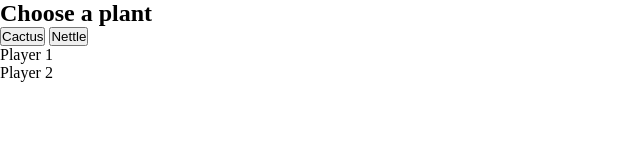
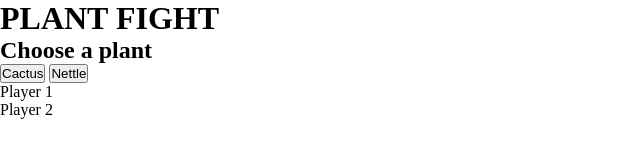
Before and after one commit to johannaostling/FE23-js2-i1-johanna-ostling, a plain HTML site: page index.html in a window 1280 px wide. Shown: the whole page, without its empty margins (0-640 px from the left). Drawn offline with Linux system fonts and the light colour scheme.

Commit message:
mer html

```diff
--- a/index.html
+++ b/index.html
@@ -8,11 +8,19 @@
     <title>Inlämning 1 - Tekken Grit</title>
   </head>
   <body>
+    <header>
+      <h1>PLANT FIGHT</h1>
+    </header>
+
     <form>
       <h2>Choose a plant</h2>
-      <button id="cactusbtn" type="submit">Cactus</button>
-      <button id="nettlebtn" type="submit">Nettle</button>
+      <div class="buttonDiv">
+        <button id="cactusbtn" type="submit">Cactus</button>
+        <button id="nettlebtn" type="submit">Nettle</button>
+      </div>
     </form>
+
+    <main id="mainContainer"></main>
     <div>Player 1</div>
     <div>Player 2</div>
   </body>
```
